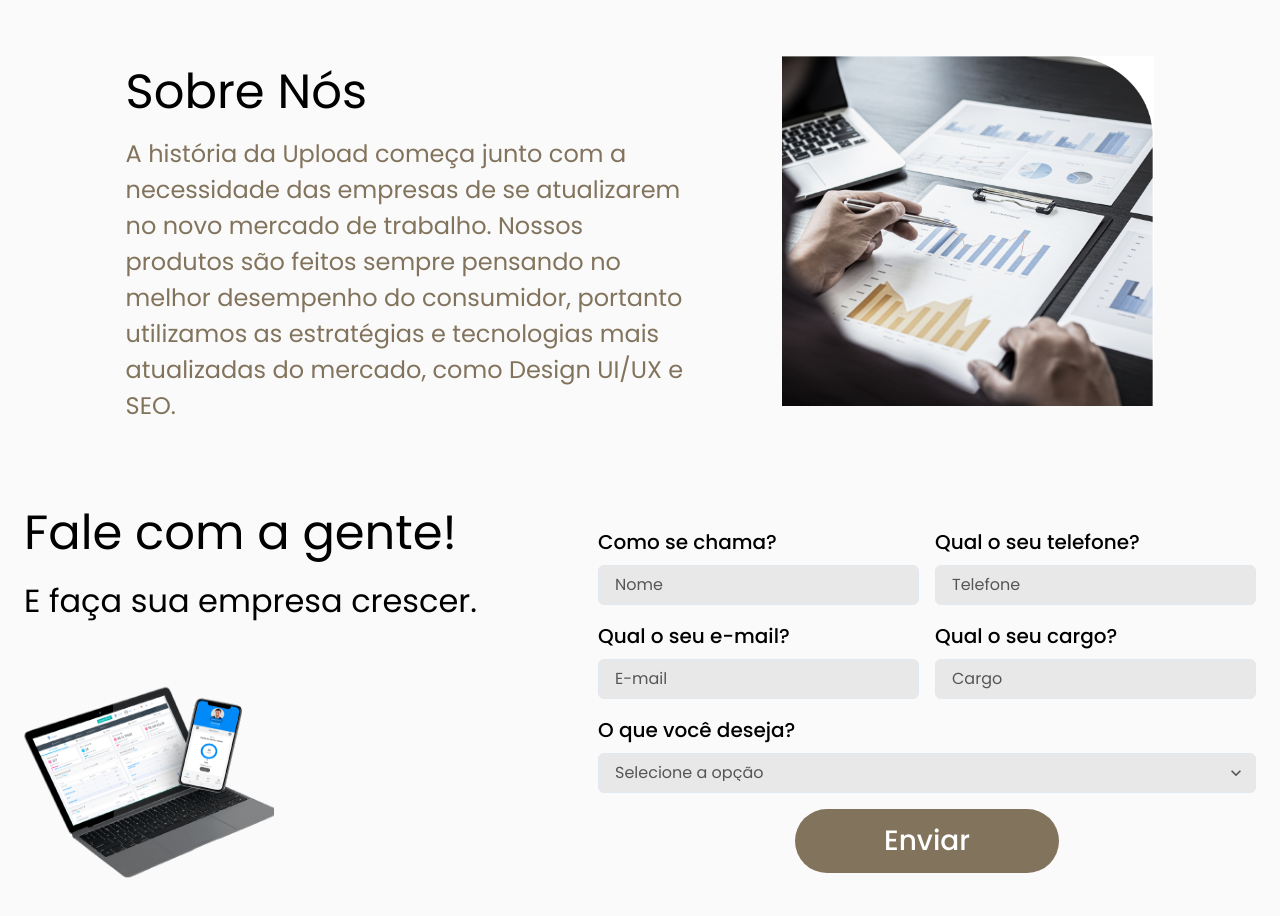
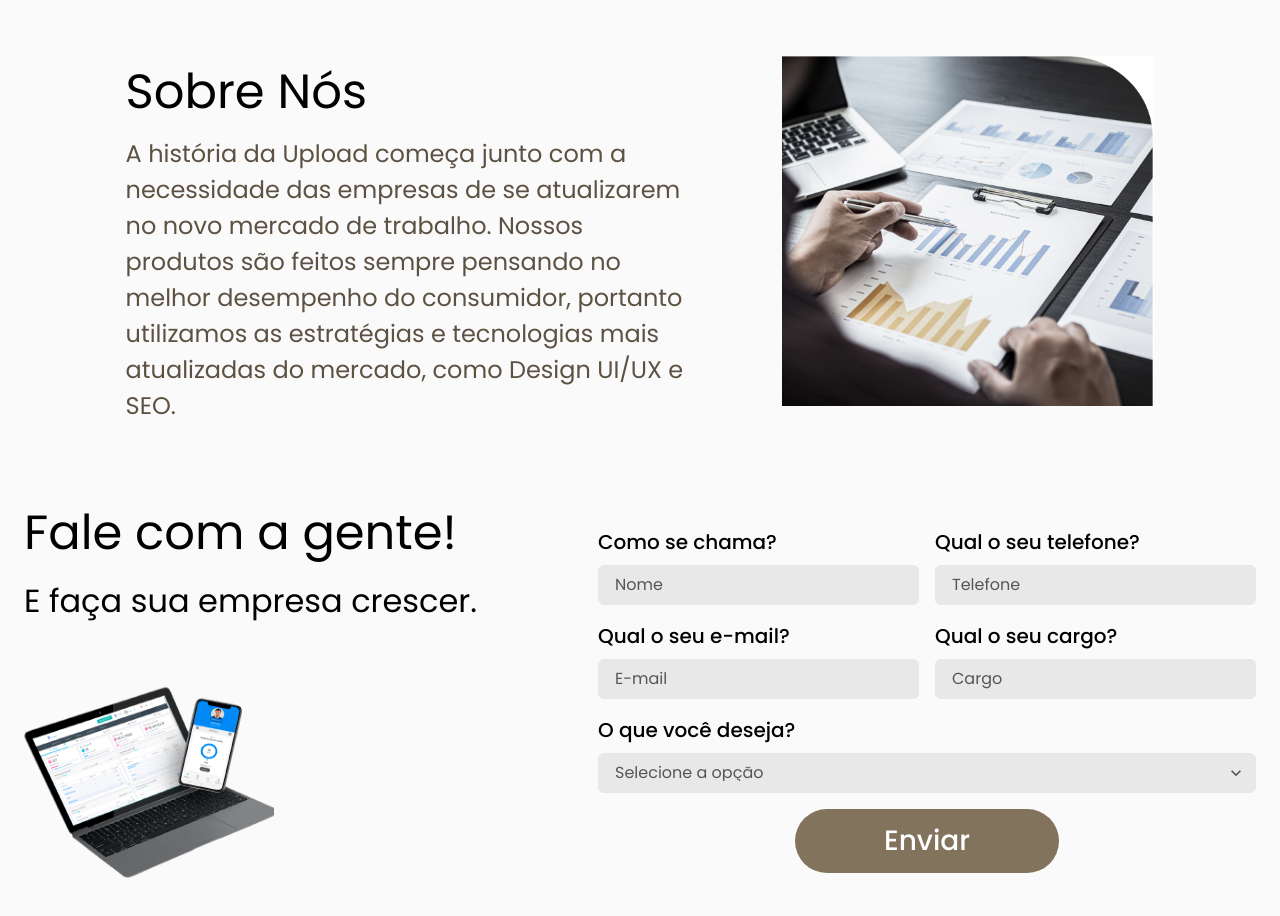
Before and after one commit to upload-empresa/uploadsite, a Next.js app: page / in a window 1280 px wide. Shown: the part 1280-2196 px from the top of the page. Built offline with nearby package versions, Linux system fonts and the light colour scheme.

Commit message:
Mudando a cor do texto

```diff
--- a/src/pages/index.tsx
+++ b/src/pages/index.tsx
@@ -210,7 +210,7 @@ const Home: NextPage = () => {
             <Text
               as="p"
               fontSize={{ base: "20px", lg: "24px", xl: "24px" }}
-              color="#82735c"
+              color="#5C5142"
             >
               A história da Upload começa junto com a necessidade das empresas de se atualizarem no novo mercado de trabalho. Nossos produtos são feitos sempre pensando no melhor desempenho do consumidor, portanto utilizamos as estratégias e tecnologias mais atualizadas do mercado, como Design UI/UX e SEO.
             </Text>
```
Also changed, not shown: src/pages/_app.tsx (+0 -8 lines).
